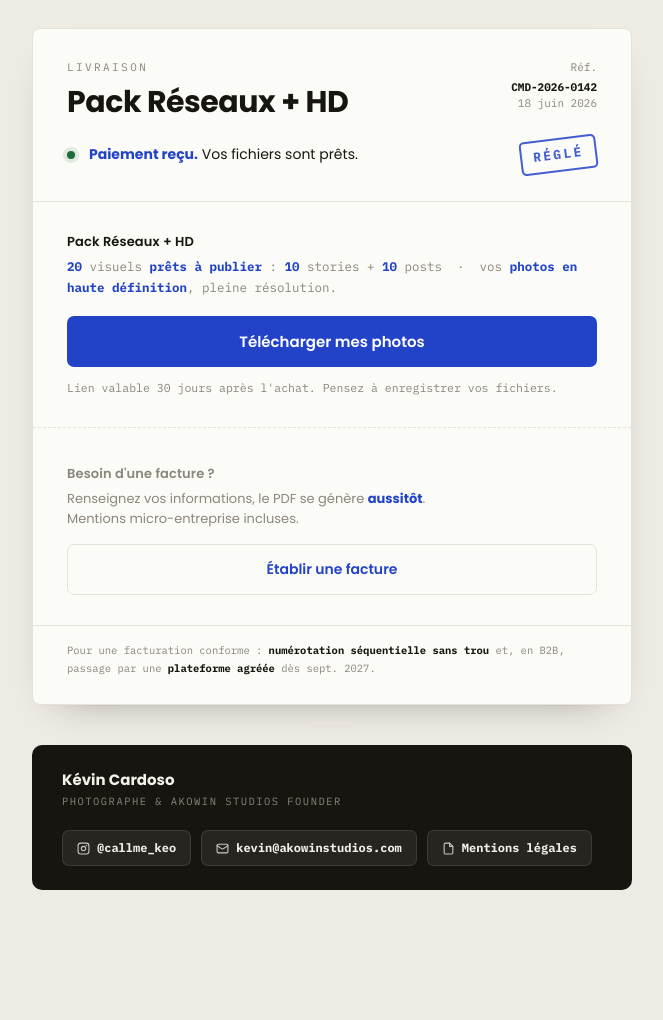
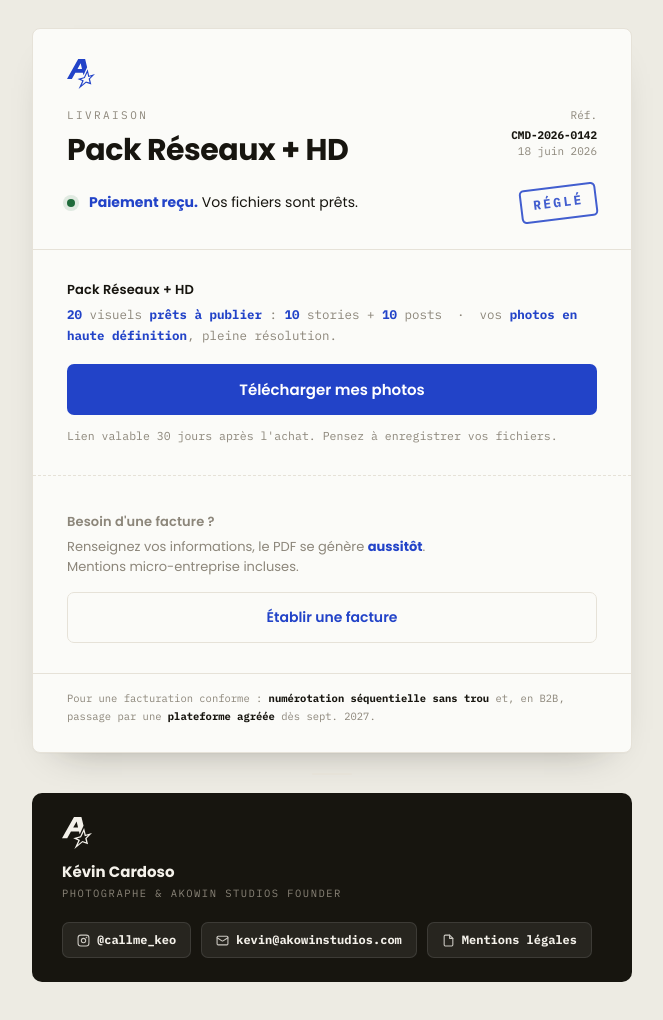
Before and after one commit to callme-keo/storefront-shoot-and-sell-automation, a website: page delivery.html in a window 1280 px wide. Shown: the whole page, without its empty margins (308-971 px from the left). Before the commit the page ends 938 px from the top, so only its background shows below. Drawn offline with nearby package versions, Linux system fonts and the light colour scheme.

Commit message:
feat: intègre le logo AKOWIN (bleu roi sur fond clair, blanc cassé sur footer)
- assets SVG monogramme + logomark recolorés (#2243C8 et #F4F1EA)
- offer.html : logomark en tête du hero + favicon
- delivery.html : monogramme en tête du ticket + favicon
- legal-notice.html : favicon
- footers des 3 pages : monogramme blanc cassé au-dessus du nom

Co-Authored-By: Claude Opus 4.8 <noreply@anthropic.com>

```diff
--- a/delivery.html
+++ b/delivery.html
@@ -4,6 +4,8 @@
 <meta charset="UTF-8">
 <meta name="viewport" content="width=device-width, initial-scale=1.0">
 <title>Livraison & facture</title>
+<link rel="icon" type="image/svg+xml" href="/assets/akowin-monogram-blue.svg">
+<link rel="apple-touch-icon" href="/assets/akowin-monogram-blue.svg">
 <link rel="preconnect" href="https://fonts.googleapis.com">
 <link rel="preconnect" href="https://fonts.gstatic.com" crossorigin>
 <link href="https://fonts.googleapis.com/css2?family=Poppins:wght@400;500;600;700&family=IBM+Plex+Mono:wght@400;700&display=swap" rel="stylesheet">
@@ -171,6 +173,7 @@
 
   <main class="ticket">
     <div class="pad">
+      <img src="/assets/akowin-monogram-blue.svg" alt="AKOWIN Studios" style="height:30px;width:auto;display:block;margin-bottom:18px">
       <div class="head">
         <div>
           <div class="eyebrow">Livraison</div>
@@ -303,6 +306,7 @@
 
   <footer class="site-footer">
     <div class="footer-left">
+      <img src="/assets/akowin-monogram-light.svg" alt="AKOWIN Studios" style="height:32px;width:auto;display:block;margin-bottom:12px">
       <div class="fname">Kévin Cardoso</div>
       <div class="ftitle">Photographe &amp; AKOWIN Studios Founder</div>
     </div>
```
Also changed, not shown: legal-notice.html (+3 -0 lines), offer.html (+4 -0 lines), assets/akowin-logomark-blue.svg (added), assets/akowin-monogram-blue.svg (added), assets/akowin-monogram-light.svg (added).
